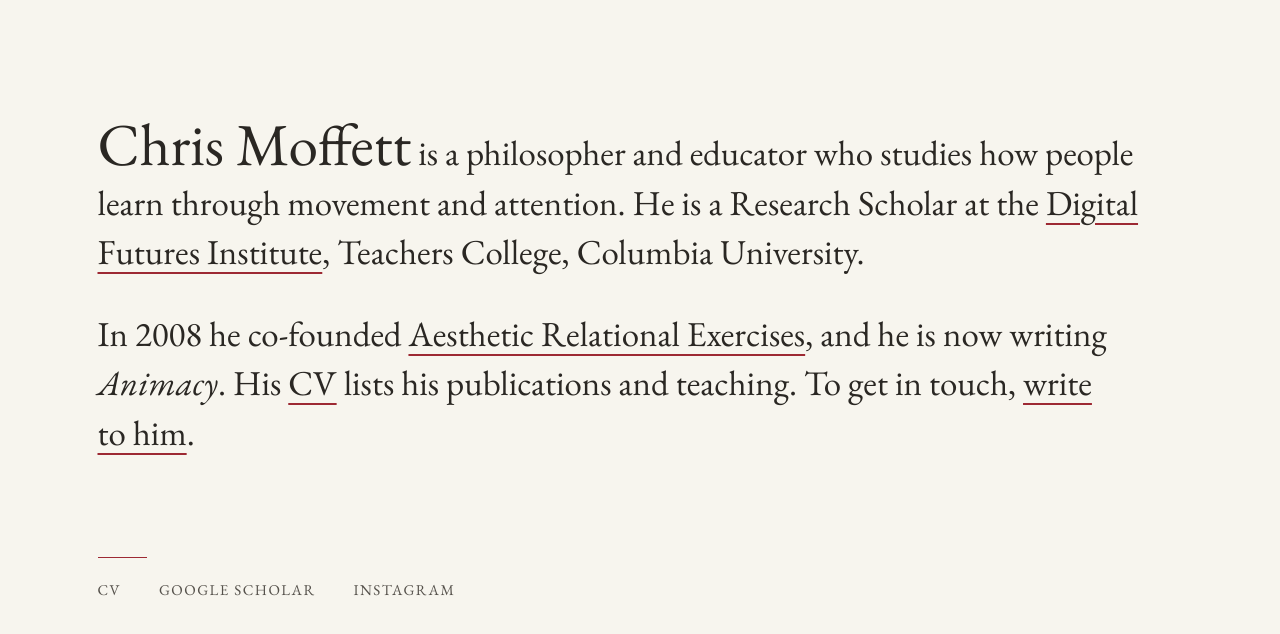
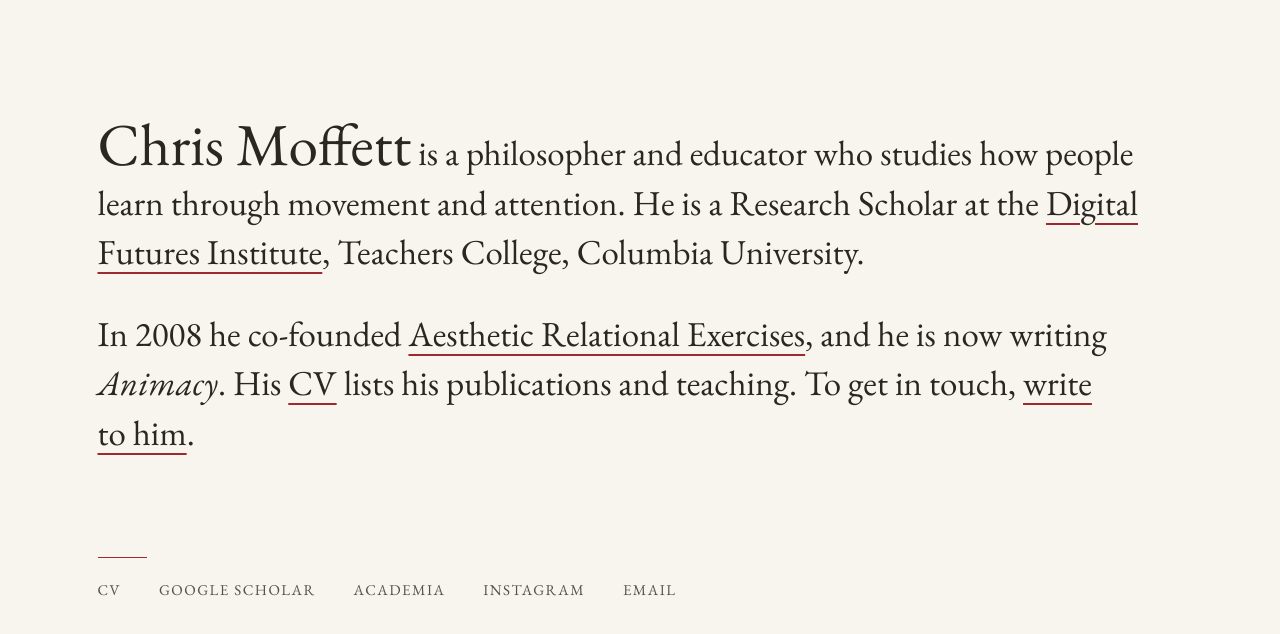
Before and after one commit to chrismoffett/chrismoffett.com, a plain HTML site: page index.html in a window 1280 px wide. Drawn offline with nearby package versions, Linux system fonts and the light colour scheme.

Commit message:
Footer: add Academia and an encoded Email link
Co-Authored-By: Claude Opus 5.5 <noreply@anthropic.com>
Claude-Session: https://claude.ai/code/session_0163MbiPQJ3kVz16xo591bQ8

```diff
--- a/index.html
+++ b/index.html
@@ -44,7 +44,7 @@
 <p>In 2008 he co-founded <a href="https://aestheticrelationalexercises.com/">Aesthetic Relational Exercises</a>, and he is now writing <em>Animacy</em>. His <a href="https://chrismoffett.github.io/cv/">CV</a> lists his publications and teaching. To get in touch, <a href="&#109;&#97;&#105;&#108;&#116;&#111;&#58;&#99;&#104;&#114;&#105;&#115;&#64;&#99;&#104;&#114;&#105;&#115;&#109;&#111;&#102;&#102;&#101;&#116;&#116;&#46;&#99;&#111;&#109;">write to him</a>.</p>
 
 <hr class="rule">
-<p class="contact"><a href="https://chrismoffett.github.io/cv/">CV</a><a href="https://scholar.google.com/citations?user=Jp4s57oAAAAJ">Google Scholar</a><a href="https://www.instagram.com/chrismoffett/">Instagram</a></p>
+<p class="contact"><a href="https://chrismoffett.github.io/cv/">CV</a><a href="https://scholar.google.com/citations?user=Jp4s57oAAAAJ">Google Scholar</a><a href="https://tc.academia.edu/CMoffett">Academia</a><a href="https://www.instagram.com/chrismoffett/">Instagram</a><a href="&#109;&#97;&#105;&#108;&#116;&#111;&#58;&#99;&#104;&#114;&#105;&#115;&#64;&#99;&#104;&#114;&#105;&#115;&#109;&#111;&#102;&#102;&#101;&#116;&#116;&#46;&#99;&#111;&#109;">Email</a></p>
 </main>
 </body>
 </html>
```
Also changed, not shown: 1 other file.
